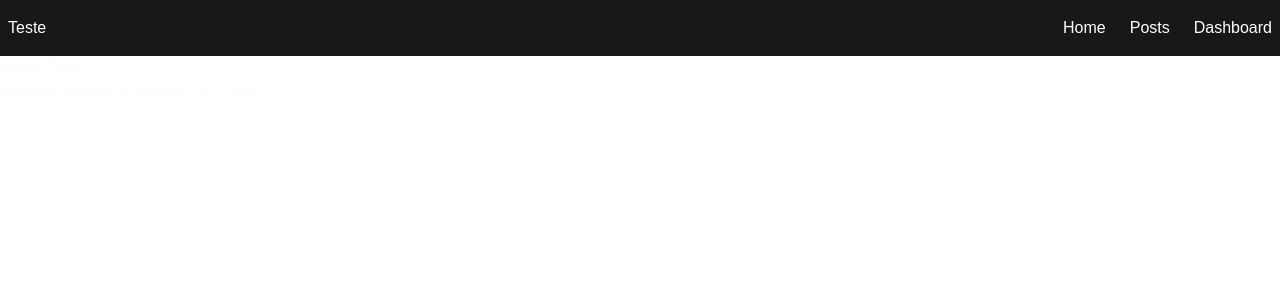
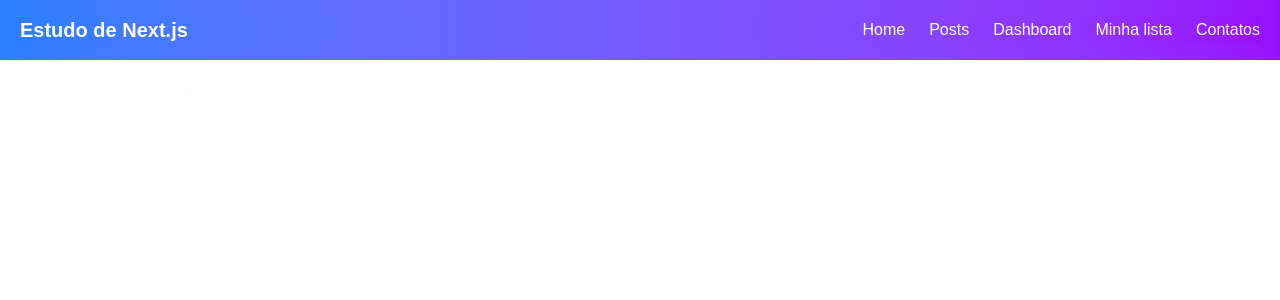
Before and after one commit to tayannecubas/Estudo-Next-Js-e-React, a Next.js app: page / in a window 1280 px wide. Shown: the top 300 px of the page. Built offline with nearby package versions, Linux system fonts and the light colour scheme.

Commit message:
lista personalizada + botão like

```diff
--- /dev/null
+++ b/app/lista/page.tsx
@@ -0,0 +1,8 @@
+// Componente simples da página de lista personalizada
+export default function ListaPage() {
+    return (
+      <div>
+         <h1>Minha Lista</h1>
+      </div>
+    );
+}
--- a/app/page.tsx
+++ b/app/page.tsx
@@ -3,7 +3,7 @@ import { Metadata } from 'next';
 
 // Define metadados (SEO) da página como título, descrição, Open Graph e robots
 export const metadata: Metadata = {
-  title: 'Home - Aulão Next JS',
+  title: 'Estudo de Next JS',
   description: 'Teste de landing page para aplicação de módulo Next JS.',
   openGraph:{
     title: 'Aprendendo Next JS',
--- a/app/posts/page.tsx
+++ b/app/posts/page.tsx
@@ -1,5 +1,5 @@
-// Importa Link do Next.js para navegação otimizada
-import Link from "next/link";
+// Importa o componente PostCard para exibir cada post em um card estilizado
+import { PostCard } from "@/components/like/post-card";
 
 // Interface para tipagem de um post individual
 export interface PostProps {
@@ -73,22 +73,15 @@ export default async function PostsPage() {
            name="userId"
           />
           <button type="submit" className="bg-blue-500 text-white px-4 py-2 rounded-md">
-            Buscar Posts por Usuário
+            Buscar Posts
           </button>
         </form>
 
         {/* Container com layout flexível para exibir os posts em cards */}
         <div className="flex flex-wrap gap-4">
-          {/* Mapeia cada post para um card de exibição */}
+          {/* Mapeia cada post para um card de exibição com likes */}
           {data.posts.map (post => (
-            <div key={post.id} className="bg-gray-200 p-4 rounded-md w-80">
-              <h2 className="font-bold">{post.title}</h2>
-              <p>{post.body}</p>
-              {/* Link para a página de detalhes do post */}
-              <Link href={`/posts/${post.id}`} className="text-blue-500 hover:underline">
-                Ver detalhes
-              </Link>
-            </div>
+            <PostCard key={post.id} post={post} />
           ))}
         </div>
       </div>
--- a/components/header/index.tsx
+++ b/components/header/index.tsx
@@ -2,10 +2,9 @@ import Link from 'next/link';
 
 export function Header() {
     return (
-        <header className="flex px-2 py-4 bg-zinc-900 text-white ">
-            <div className="flex items-center justify-between w-full mx-auto max-w-7xl">
-                <div> Teste </div>
-
+        <header className="flex px-5 py-4 bg-gradient-to-r from-blue-500 to-purple-600 text-white ">
+            <div className="flex items-center justify-between bg-gradient-to-r from-blue-500 to-purple-600 w-full mx-auto max-w-7xl">
+                <div className="text-xl font-bold"> Estudo de Next.js </div>
                 <nav>
                     <ul className="flex items-center justify-center gap-6 pag-3">
                         <li>
@@ -23,6 +22,16 @@ export function Header() {
                             Dashboard
                             </Link>
                         </li>
+                        <li>
+                            <Link href="/lista">
+                            Minha lista
+                            </Link>
+                        </li>
+                        <li>
+                            <Link href="/contatos">
+                            Contatos
+                            </Link>
+                        </li>
                     </ul>
                 </nav>
             </div>
--- /dev/null
+++ b/components/like/post-card.tsx
@@ -0,0 +1,33 @@
+'use client';
+
+import { PostProps } from '@/app/posts/page';
+import Link from 'next/link';
+
+//1. useState - Estados Locais. O que é: Gerencia dados dentro de um único componente.
+import { useState } from 'react';
+
+// Componente Client para exibir um card de post com sistema de likes
+export function PostCard({ post }: { post: PostProps }) {
+  // Estado local para gerenciar os likes do post
+  const [likes, setLikes] = useState(0);
+
+  return (
+    <div className="bg-gray-300 p-4 rounded-md w-80">
+      <h2 className="font-bold">{post.title}</h2>
+      <p className="mb-3">{post.body}</p>
+
+      {/* Botão de like com contador */}
+      <button
+        onClick={() => setLikes(likes + 1)}
+        className="bg-red-500 text-white px-3 py-1 rounded-md mr-2 hover:bg-red-600"
+      >
+        ❤️ {likes} likes
+      </button>
+
+      {/* Link para a página de detalhes do post */}
+      <Link href={`/posts/${post.id}`} className="text-blue-500 hover:underline">
+        Ver detalhes
+      </Link>
+    </div>
+  );
+}
```
